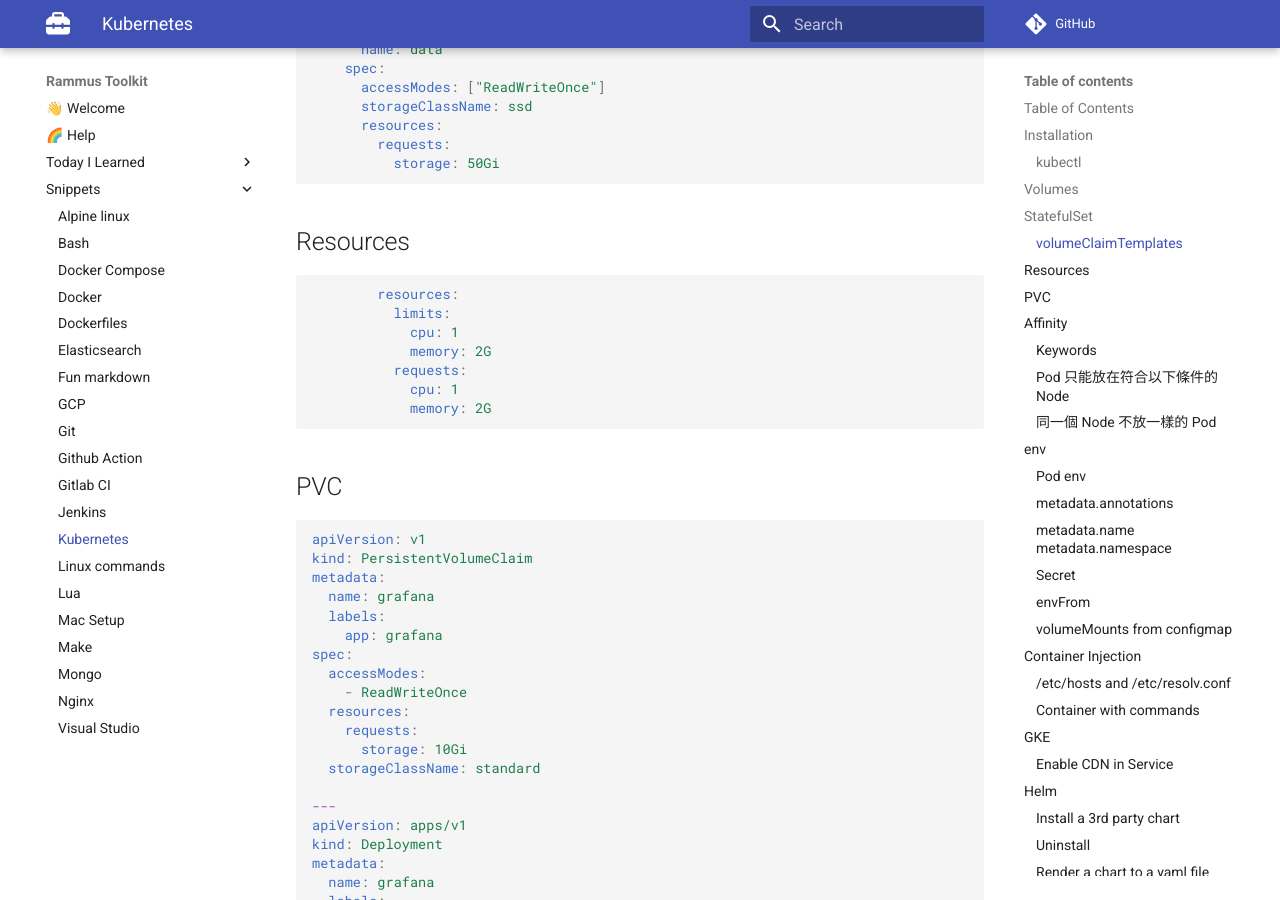
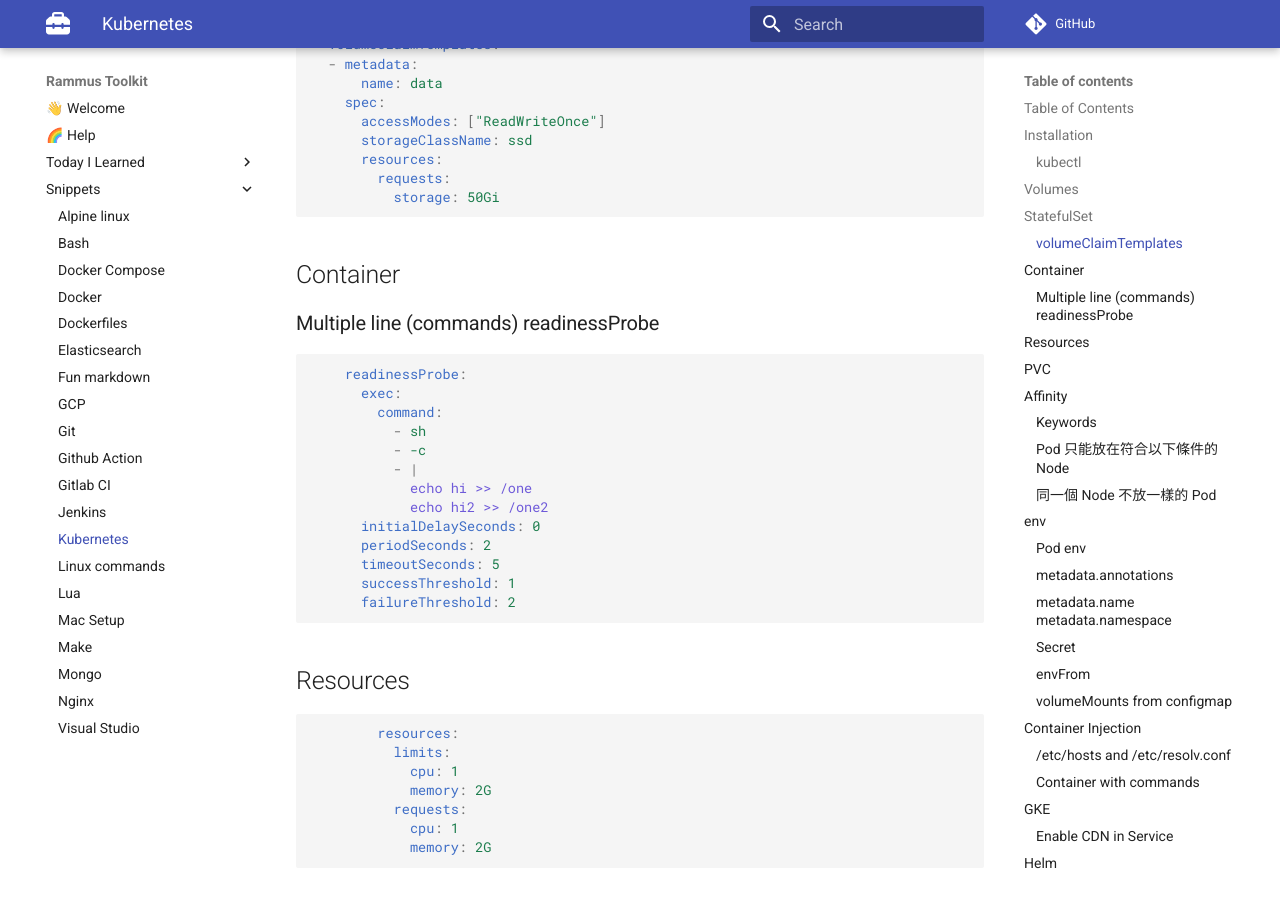
Before and after one commit to RammusXu/toolkit, an MkDocs documentation site: the page built from docs/snippets/kubernetes.md, in a window 1280 px wide and 900 px high, scrolled down 2209 px. Built offline with MkDocs 1.6.1 and Material for MkDocs 9.7.7, drawn with Linux system fonts in a browser that asks for light colours; comment, search, counter and statistics services are not loaded.

Commit message:
[k8s] ### Multiple line (commands) readinessProbe

````diff
--- a/docs/snippets/kubernetes.md
+++ b/docs/snippets/kubernetes.md
@@ -8,6 +8,7 @@
 - [Installation](#installation)
 - [Volumes](#volumes)
 - [StatefulSet](#statefulset)
+- [Container](#container)
 - [Resources](#resources)
 - [PVC](#pvc)
 - [Affinity](#affinity)
@@ -102,6 +103,25 @@
       resources:
         requests:
           storage: 50Gi
+```
+
+## Container
+
+### Multiple line (commands) readinessProbe
+```yaml
+    readinessProbe:
+      exec:
+        command:
+          - sh
+          - -c
+          - |
+            echo hi >> /one
+            echo hi2 >> /one2
+      initialDelaySeconds: 0
+      periodSeconds: 2
+      timeoutSeconds: 5
+      successThreshold: 1
+      failureThreshold: 2
 ```
 
 ## Resources
@@ -292,9 +312,9 @@
     image: asia.gcr.io/swag-2c052/swag:42ff66b1
     envFrom:
     - configMapRef:
-      name: myconfigmap
+        name: myconfigmap
     - secretRef:
-      name: mysecret
+        name: mysecret
 ```
 
 ### volumeMounts from configmap
````
